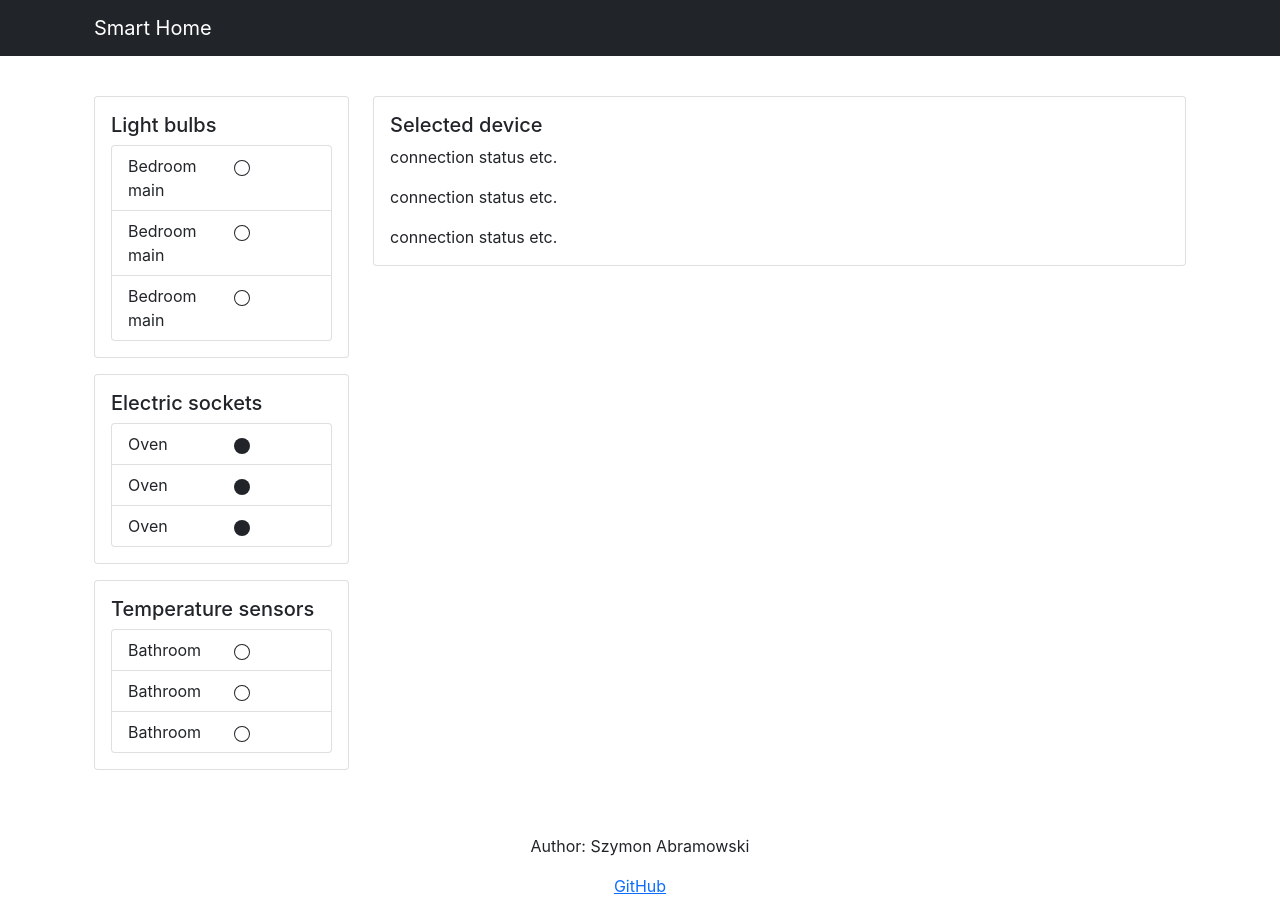
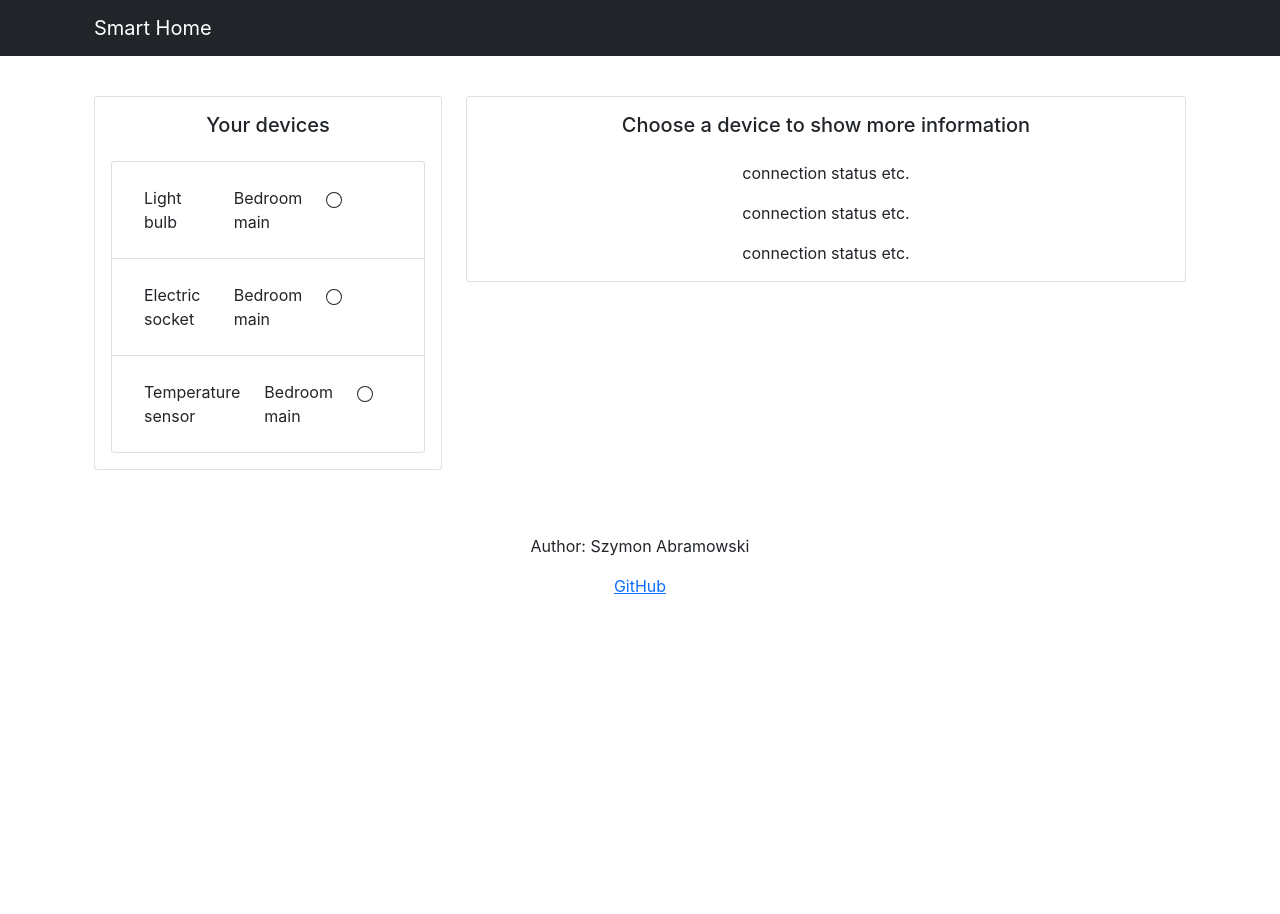
Before and after one commit to szymAbr/smart-home, a React (Create React App) app: page / in a window 1280 px wide. After the commit the page ends 800 px from the top, so only its background shows below. Built offline with nearby package versions, Linux system fonts and the light colour scheme.

Commit message:
add components for device types

```diff
--- a/src/App.tsx
+++ b/src/App.tsx
@@ -1,10 +1,10 @@
 import React from "react";
 import "./App.css";
 import Header from "./components/Header";
-import DeviceCardContainer from "./components/DeviceCardContainer";
+import DeviceCard from "./components/DeviceCard";
 import Footer from "./components/Footer";
 import DeviceWindow from "./components/DeviceWindow";
-import DeviceList from "./components/DeviceList";
+// import DeviceList from "./components/DeviceList";
 import { Container, Row, Col } from "react-bootstrap";
 
 function App() {
@@ -13,10 +13,10 @@ function App() {
       <Header />
       <Container>
         <Row className="mt-4">
-          <Col xs={12} md={4} lg={3}>
-            <DeviceCardContainer />
+          <Col xs={12} md={5} lg={4}>
+            <DeviceCard />
           </Col>
-          <Col xs={12} md={8} lg={9}>
+          <Col xs={12} md={7} lg={8}>
             <DeviceWindow />
           </Col>
         </Row>
--- a/src/components/DeviceCard.tsx
+++ b/src/components/DeviceCard.tsx
@@ -1,50 +1,15 @@
 import React from "react";
-import { Card, Row, Col, ListGroup } from "react-bootstrap";
-import { Circle, CircleFill } from "react-bootstrap-icons";
+import { Card } from "react-bootstrap";
+import DeviceList from "./DeviceList";
 
-interface DeviceProps {
-  type: string;
-  name: string;
-  connected: boolean;
-}
-
-export default function DeviceCard({ type, name, connected }: DeviceProps) {
+export default function DeviceCard() {
   return (
     <div className="device-card">
-      {/* two columns in a card? space between elements to show connection status */}
       <Card className="mt-3 mb-3">
         <Card.Body>
-          <Card.Title>{type}</Card.Title>
-
+          <Card.Title className="text-center mb-4">Your devices</Card.Title>
           <Card.Text>
-            <ListGroup>
-              <ListGroup.Item>
-                <Row>
-                  <Col className="text-left">{name}</Col>
-                  <Col className="text-right">
-                    {connected ? <CircleFill /> : <Circle />}
-                  </Col>
-                </Row>
-              </ListGroup.Item>
-
-              <ListGroup.Item>
-                <Row>
-                  <Col className="text-left">{name}</Col>
-                  <Col className="text-right">
-                    {connected ? <CircleFill /> : <Circle />}
-                  </Col>
-                </Row>
-              </ListGroup.Item>
-
-              <ListGroup.Item>
-                <Row>
-                  <Col className="text-left">{name}</Col>
-                  <Col className="text-right">
-                    {connected ? <CircleFill /> : <Circle />}
-                  </Col>
-                </Row>
-              </ListGroup.Item>
-            </ListGroup>
+            <DeviceList />
           </Card.Text>
         </Card.Body>
       </Card>
--- a/src/components/DeviceCardContainer.tsx
+++ b/src/components/DeviceCardContainer.tsx
@@ -4,15 +4,15 @@ import DeviceCard from "./DeviceCard";
 export default function DeviceCardContainer() {
   return (
     <div className="device-card-container">
-      <DeviceCard type="Light bulbs" name="Bedroom main" connected={false} />
+      {/* <DeviceCard type="Light bulbs" name="Bedroom main" connected={false} /> */}
 
-      <DeviceCard type="Electric sockets" name="Oven" connected={true} />
+      {/* <DeviceCard type="Electric sockets" name="Oven" connected={true} />
 
       <DeviceCard
         type="Temperature sensors"
         name="Bathroom"
         connected={false}
-      />
+      /> */}
     </div>
   );
 }
--- a/src/components/DeviceList.tsx
+++ b/src/components/DeviceList.tsx
@@ -5,11 +5,31 @@ import DeviceListElement from "./DeviceListElement";
 export default function DeviceList() {
   return (
     <div className="device-list">
-      <DeviceListElement />
+      <ListGroup>
+        <ListGroup.Item>
+          <DeviceListElement
+            type="Light bulb"
+            name="Bedroom main"
+            connected={false}
+          />
+        </ListGroup.Item>
 
-      <DeviceListElement />
+        <ListGroup.Item>
+          <DeviceListElement
+            type="Electric socket"
+            name="Bedroom main"
+            connected={false}
+          />
+        </ListGroup.Item>
 
-      <DeviceListElement />
+        <ListGroup.Item>
+          <DeviceListElement
+            type="Temperature sensor"
+            name="Bedroom main"
+            connected={false}
+          />
+        </ListGroup.Item>
+      </ListGroup>
     </div>
   );
 }
--- a/src/components/DeviceListElement.tsx
+++ b/src/components/DeviceListElement.tsx
@@ -1,22 +1,27 @@
 import React from "react";
-import { Dropdown } from "react-bootstrap";
+import { Row, Col } from "react-bootstrap";
+import { CircleFill, Circle } from "react-bootstrap-icons";
 
-export default function DeviceListElement() {
+interface DeviceProps {
+  type: string;
+  name: string;
+  connected: boolean;
+}
+
+export default function DeviceListElement({
+  type,
+  name,
+  connected,
+}: DeviceProps) {
   return (
-    <div className="mt-3">
-      <Dropdown>
-        <Dropdown.Toggle variant="secondary">dropdown toggle</Dropdown.Toggle>
-
-        <Dropdown.Menu variant="dark">
-          <Dropdown.Item href="#/action-1" active>
-            active
-          </Dropdown.Item>
-
-          <Dropdown.Item href="#/action-2">second action</Dropdown.Item>
-
-          <Dropdown.Item href="#/action-3">third action</Dropdown.Item>
-        </Dropdown.Menu>
-      </Dropdown>
+    <div className="device-list-element p-3">
+      <Row>
+        <Col>{type}</Col>
+        <Col className="text-left">{name}</Col>
+        <Col className="text-right">
+          {connected ? <CircleFill /> : <Circle />}
+        </Col>
+      </Row>
     </div>
   );
 }
--- a/src/components/DeviceWindow.tsx
+++ b/src/components/DeviceWindow.tsx
@@ -1,12 +1,18 @@
 import React from "react";
 import { Card } from "react-bootstrap";
 
-export default function DeviceWindow() {
+interface DeviceProps {
+  type?: string;
+  name?: string;
+  connected?: boolean;
+}
+
+export default function DeviceWindow({ type = "", name = "", connected = false }: DeviceProps) {
   return (
     <div className="device-window">
-      <Card className="my-3">
+      <Card className="my-3 text-center">
         <Card.Body>
-          <Card.Title>Selected device</Card.Title>
+          <Card.Title className="mb-4">{type ? type : "Choose a device to show more information"}</Card.Title>
 
           <Card.Text>connection status etc.</Card.Text>
 
```
Also changed, not shown: src/components/SmartBulb.tsx (added, +42 -0 lines), src/components/SmartOutlet.tsx (added, +38 -0 lines), src/components/SmartTemperatureSensor.tsx (added, +40 -0 lines).
